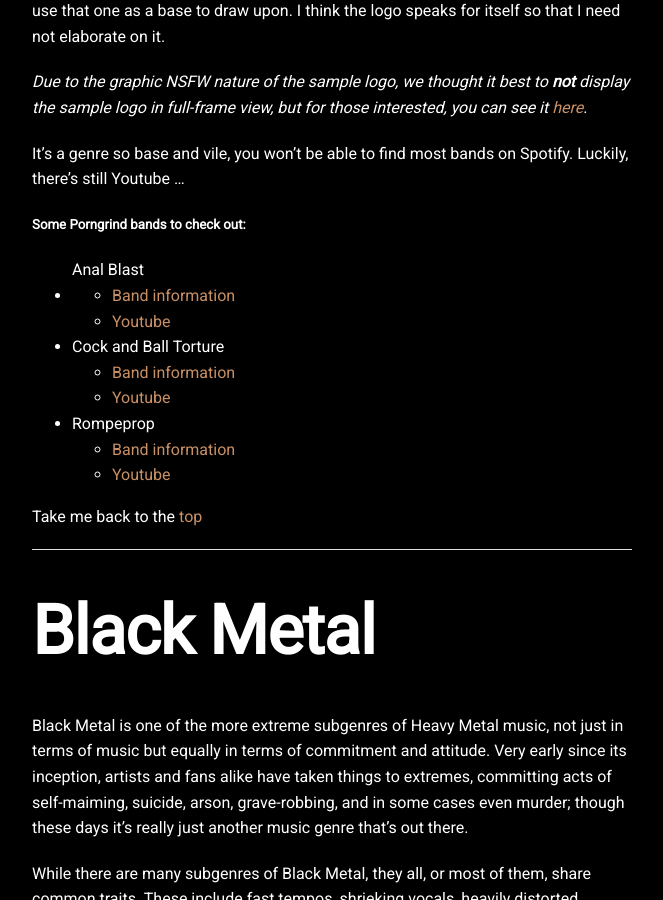
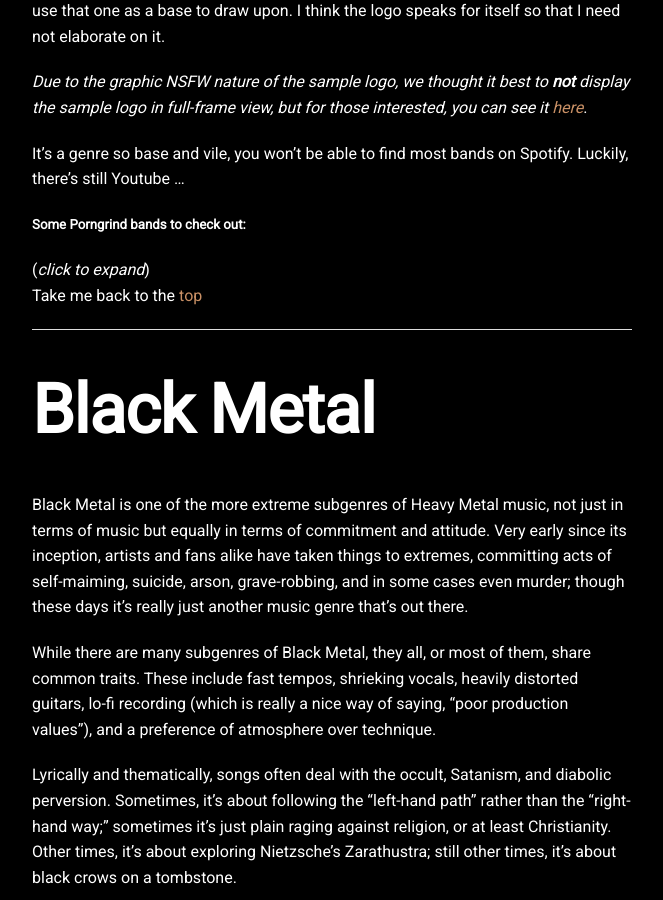
Before and after one commit to Noeska/illegiblesemantics, a Jekyll site: the page built from projects/proj-2.md, in a window 1280 px wide and 900 px high, scrolled down 25613 px. Shown: the whole window, without its empty margins (308-971 px from the left). Built offline with Jekyll 4.4.1, drawn with Linux system fonts in a browser that asks for light colours; nearby versions of some CDN libraries.

Commit message:
click to expand

````diff
--- a/projects/proj-2.md
+++ b/projects/proj-2.md
@@ -858,7 +858,65 @@ It's a genre so base and vile, you won't be able to find most bands on Spotify.
 
 
 ##### Some Porngrind bands to check out:
-
+<details>
+	<summary> (<i>click to expand</i>)</summary>
+	<ul>Anal Blast
+	<li>
+	<ul>
+	<li><a href="https://www.metal-archives.com/bands/Anal_Blast/3024" target="_blank" rel="noopener"><span>Band information</span></a></li>
+	<li><a href="https://www.youtube.com/watch?v=YirYiVuRYTA" target="_blank" rel="noopener"><span>Youtube</span></a></li>
+	</ul>
+	</li>
+	</ul>
+	<li>Cock and Ball Torture
+	<ul>
+	<li><a href="https://www.metal-archives.com/bands/Cock_and_Ball_Torture/3540453478" target="_blank" rel="noopener"><span>Band information</span></a></li>
+	<li><a href="https://www.youtube.com/watch?v=7oFGzpwbAD0" target="_blank" rel="noopener"><span>Youtube</span></a></li>
+	</ul>
+	</li>
+	<li>Rompeprop
+	<ul>
+	<li><a href="https://www.last.fm/music/Rompeprop/+wiki" target="_blank" rel="noopener"><span>Band information</span></a></li>
+	<li><a href="https://www.youtube.com/watch?v=JjzMo49vDlsc" target="_blank" rel="noopener"><span>Youtube</span></a></li>
+	</ul>
+	</li>
+	</ul>
+	</details>
+
+Take me back to the [top](#top)
+
+<!--
+<details>
+  <summary>stuff with *mark* **down** in `summary` doesn't work any more, use HTML <i>italics</i> and <b>bold</b> instead in <code>&lt;summary&gt;</code> (<i>click to expand</i>)</summary>
+
+have to be followed by an empty line!
+
+
+## *formatted* **heading** with [a](link)
+```java
+code block
+```
+
+  <details>
+    <summary><u>nested</u> <b>stuff</b> (<i>click to expand</i>)</summary>
+   have to be followed by an empty line!
+
+A bit more than normal indentation is necessary to get the nesting correct,
+ 1. list
+ 1. with
+    1. nested
+    1. items
+        ```java
+        // including code
+        ```
+    1. blocks
+ 1. and continued non-nested
+
+  </details>
+</details>
+-->
+
+<!--
 <ul>Anal Blast
 <li>
 <ul>
````
Also changed, not shown: other parts of projects/proj-2.md (+3 -4 lines).
